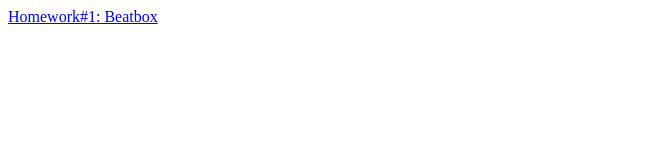
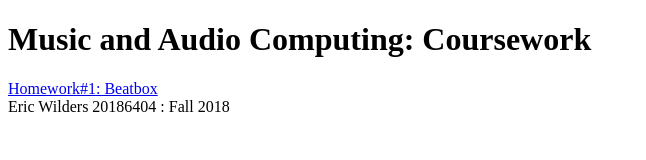
Before and after one commit to Yralec/Yralek.github.io, a plain HTML site: page index.html in a window 1280 px wide. Shown: the whole page, without its empty margins (0-646 px from the left). Drawn offline with Linux system fonts and the light colour scheme.

Commit message:
Menu add header and footer

```diff
--- a/index.html
+++ b/index.html
@@ -8,8 +8,12 @@
 
 <body>
 
+<h1>Music and Audio Computing: Coursework</h1>
+
 <div>
     <a href="beatbox/beatbox.html">Homework#1: Beatbox</a>
 </div>
 
+<footer>Eric Wilders 20186404 : Fall 2018</footer>
+
 </html>
```
